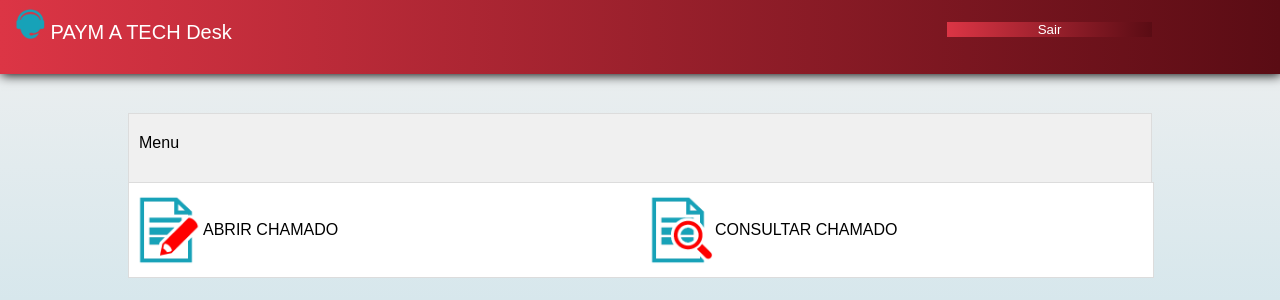
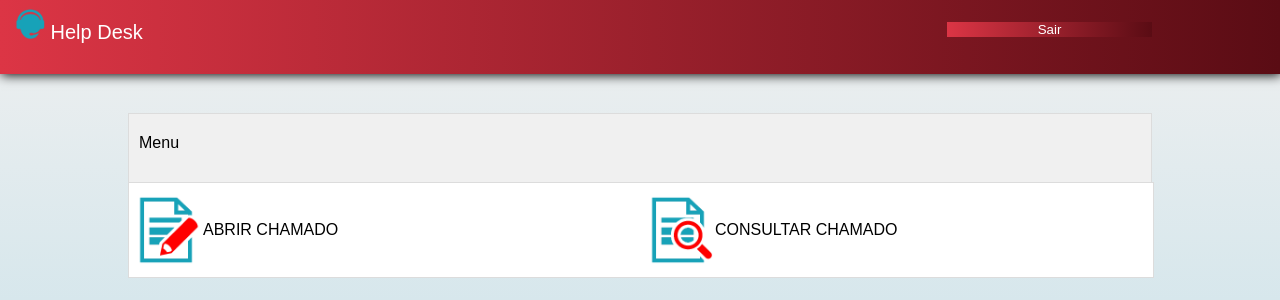
Before and after one commit to devEzequiel/app_help_desk, a PHP site: page /home.php in a window 1280 px wide. Shown: the top 300 px of the page. Run offline with PHP 8.4, Linux system fonts and the light colour scheme; a user stored in the database is signed in.

Commit message:
Update home.php

```diff
--- a/home.php
+++ b/home.php
@@ -8,7 +8,7 @@
 <html>
   <head>
     <meta charset="utf-8">
-    <title>App Help Desk</title>
+    <title>Help Desk</title>
     <meta name="viewport" content="width=device-width, inital-scale=1.0">
     <link rel="stylesheet" href="css/style2.css">
   </head>
@@ -18,7 +18,7 @@
     <nav id="navbar">
       <a id="navbar-menu" href="#">
         <img src="_img/logo.png" width="30" height="30" id="img" alt="">
-        PAYM A TECH Desk
+        Help Desk
       </a>
       <div class="container3">
           <div id="col-left2">
```
